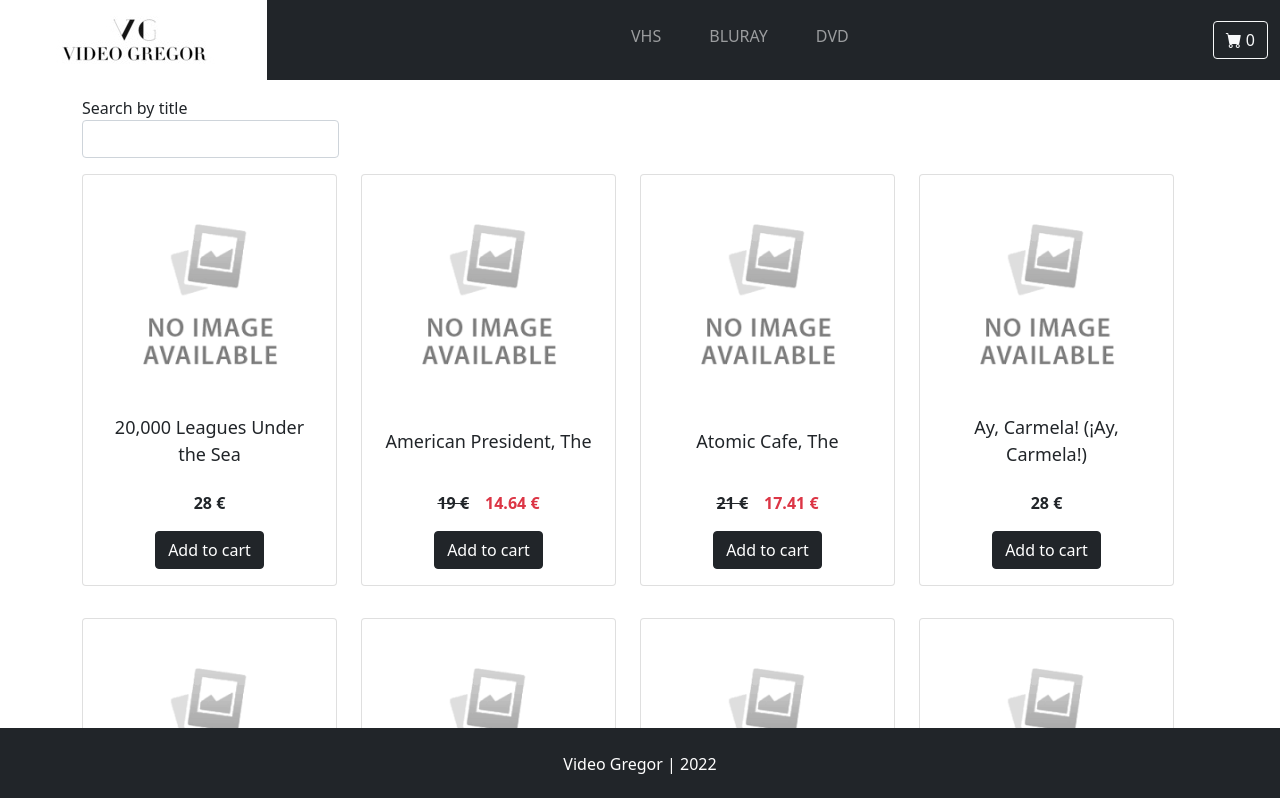
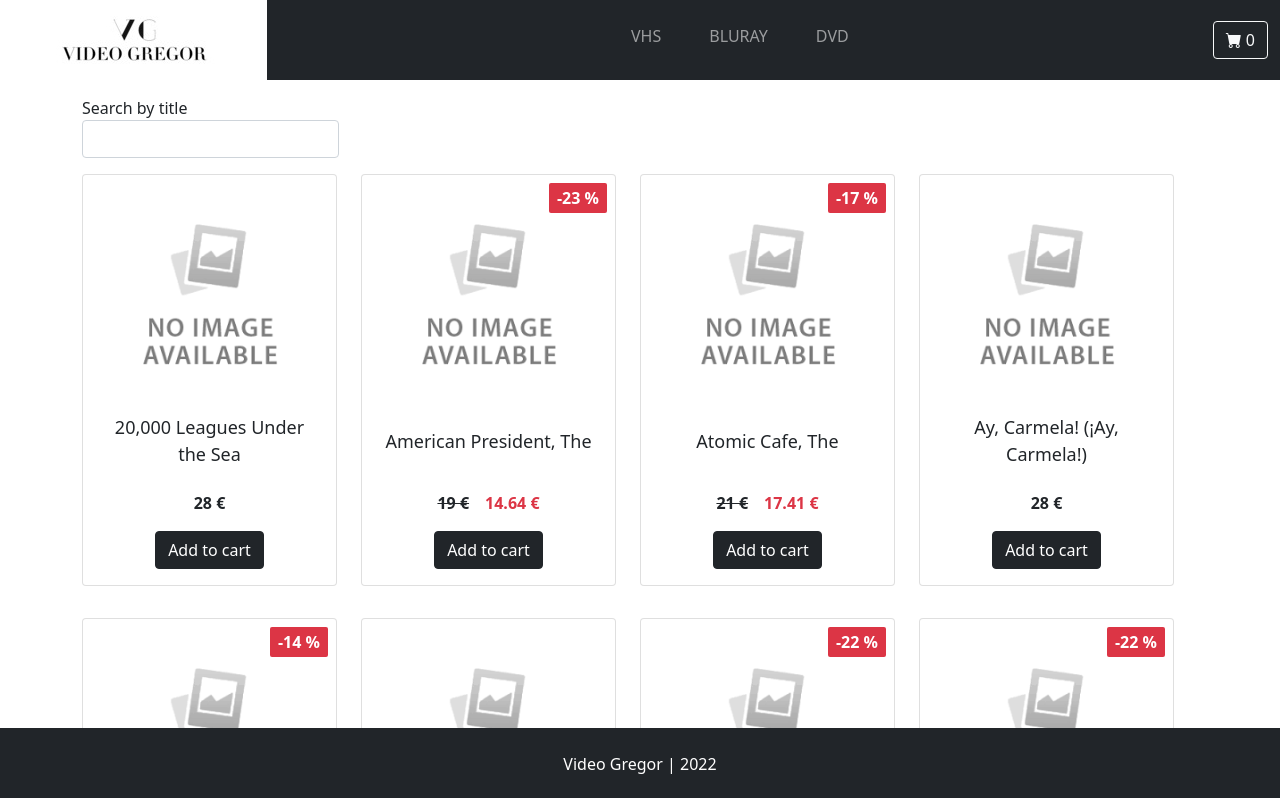
Before and after one commit to Neophytez/vg-gregor, a Vue app: page / in a window 1280 px wide. Shown: the top 798 px of the page. Built offline with nearby package versions, Linux system fonts and the light colour scheme.

Commit message:
Add sale tag

```diff
--- a/src/components/elements/Product.vue
+++ b/src/components/elements/Product.vue
@@ -1,6 +1,7 @@
 <template>
     <div class="d-flex flex-column card align-items-center my-3 p-3">
         <img :src="productImage(product.image)" alt="Product image" class="product-image"/>
+        <div v-if="sale_proc" class="sale-tag">{{sale_proc}} %</div>
         <div class="d-flex align-items-center title">{{ productTitle(product.title) }}</div>
         <div class="d-flex justify-content-around price">
             <span :class="{'strike-price': product.sale_price}">{{ product.price }} €</span>
@@ -11,6 +12,8 @@
 </template>
 
 <script>
+import {computed} from "vue";
+
 export default {
     name: "Product",
     props: {
@@ -20,6 +23,12 @@
         }
     },
     setup(props) {
+        const sale_proc = computed(() => {
+            if(!props.product.sale_price || !props.product.price) return null;
+
+            return Math.round(props.product.sale_price / props.product.price * 100 - 100);
+        });
+
         function productImage(src) {
             if(src === null) return "images/no_photo_avail.png";
             return src;
@@ -31,7 +40,8 @@
 
         return {
             productImage,
-            productTitle
+            productTitle,
+            sale_proc
         }
     }
 }
@@ -59,4 +69,21 @@
     font-weight: 600;
     margin-bottom: 1rem;
 }
+
+.top-left {
+    position: absolute;
+    top: 8px;
+    left: 16px;
+}
+
+.sale-tag {
+    position: absolute;
+    top: 8px;
+    right: 8px;
+    padding: 0.2rem 0.5rem 0.2rem 0.5rem;
+    border-radius: 2px;
+    background-color: #dc3545;
+    color: white;
+    font-weight: 600;
+}
 </style>
```
